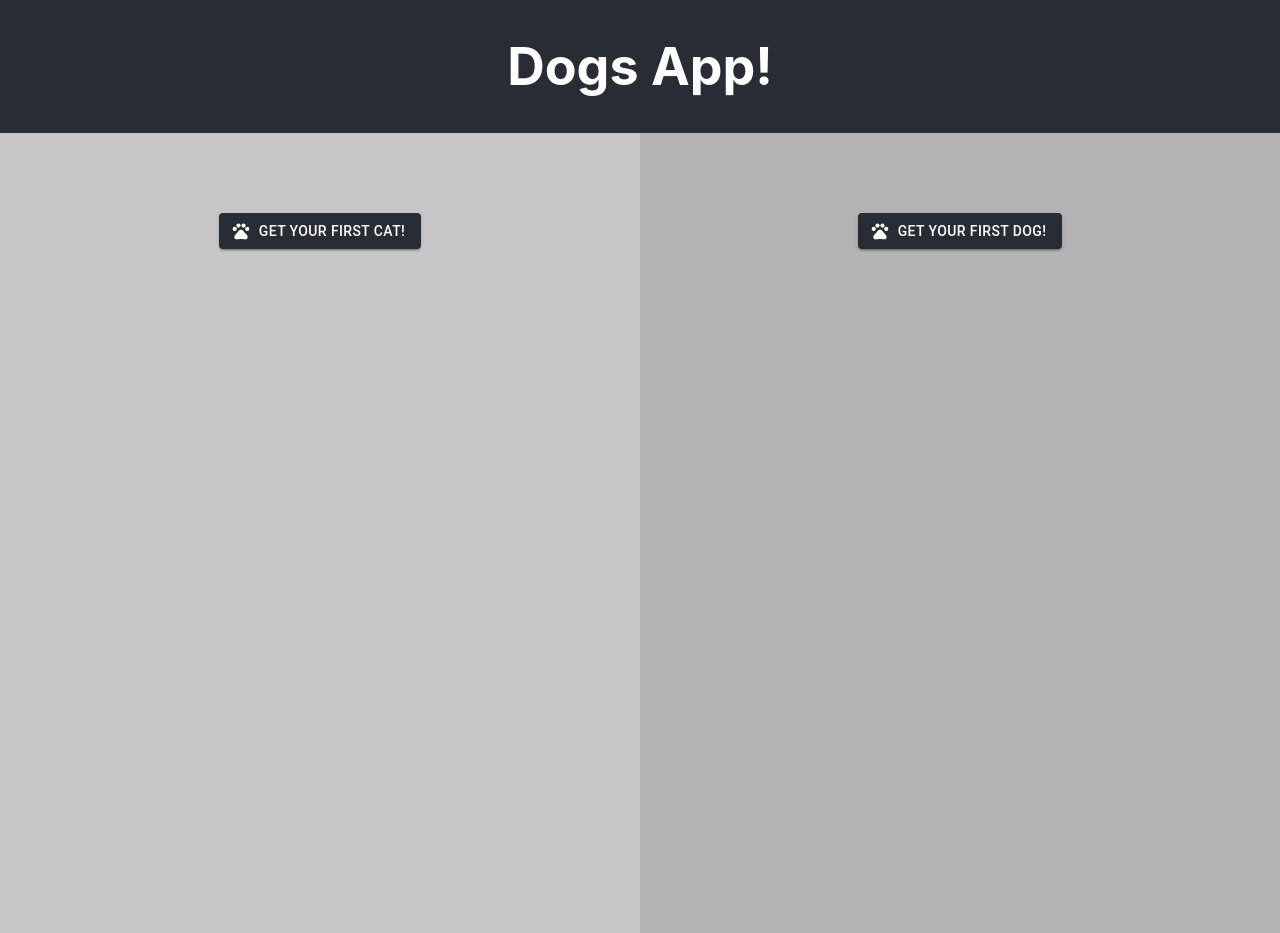
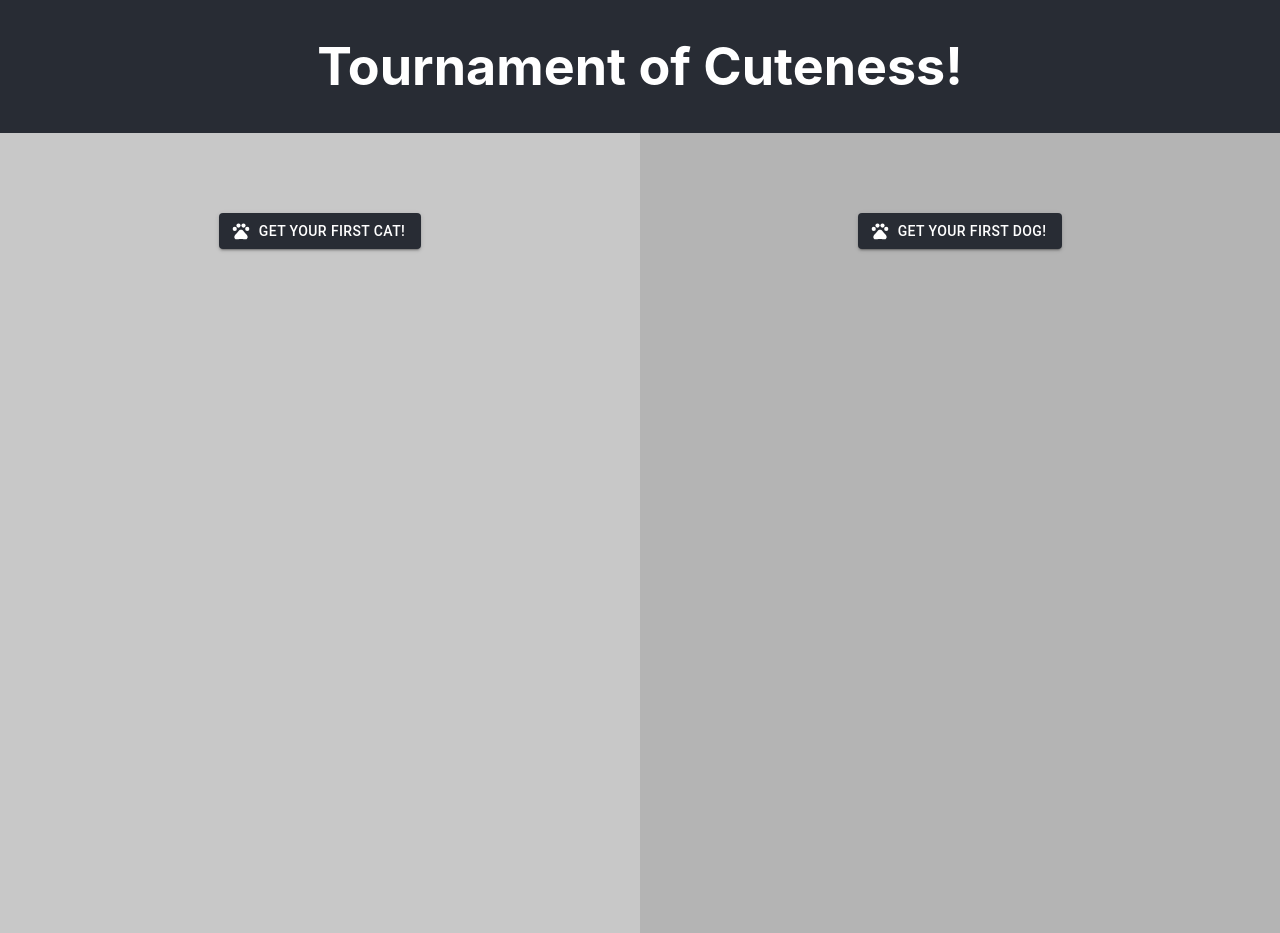
Before and after one commit to heuuis/cats-and-dogs-app, a React (Create React App) app in the folder dogs-app/: page / in a window 1280 px wide. Built offline with nearby package versions, Linux system fonts and the light colour scheme.

Commit message:
Name change

```diff
--- a/dogs-app/package.json
+++ b/dogs-app/package.json
@@ -1,5 +1,5 @@
 {
-  "name": "dogs-app",
+  "name": "cats-and-dogs-app",
   "version": "0.1.0",
   "private": true,
   "dependencies": {
--- a/dogs-app/src/AnimalImageDisplay.tsx
+++ b/dogs-app/src/AnimalImageDisplay.tsx
@@ -1,5 +1,4 @@
 import { Button } from "@mui/material";
-import React from "react";
 import { useEffect, useState } from "react";
 import PetsIcon from "@mui/icons-material/Pets";
 import { ImageDisplay } from "./ImageDisplay";
--- a/dogs-app/src/App.tsx
+++ b/dogs-app/src/App.tsx
@@ -22,7 +22,7 @@ function App() {
     <ThemeProvider theme={theme}>
       <div className="App">
         <header className="App-header">
-          <h1>Dogs App!</h1>
+          <h1>Tournament of Cuteness!</h1>
         </header>
         <div className="content-wrapper">
           <div className="left-half">
```
Also changed, not shown: 1 other file (tests, documents, lock files or other folders).
